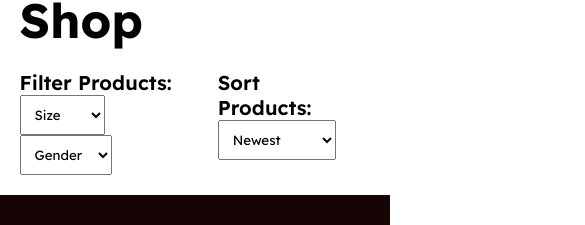
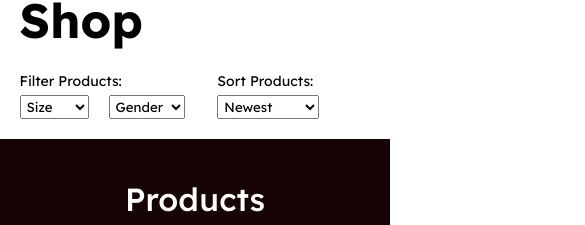
Before and after one commit to reshadintec/thof, a React (Create React App) app in the folder uidesign/: page /shop in a window 390 px wide. Shown: the part 120-345 px from the top of the page, 585 px wide, since content can reach past the window. Built offline with nearby package versions, Linux system fonts and the light colour scheme.

Commit message:
home page mobile responsive done

```diff
--- a/uidesign/src/components/Footer.jsx
+++ b/uidesign/src/components/Footer.jsx
@@ -1,6 +1,7 @@
 import styled from "styled-components";
 import LogoSrc from "../assets/GoldGradientmedium.png";
 import {FacebookOutlined, Instagram, LinkedIn, MailOutline, Phone, Room, Twitter, YouTube} from '@mui/icons-material';
+import { mobile } from "../responsive";
 const Container = styled.div`
   height: 40vh;
   background-color: #0b0b0b;
@@ -9,7 +10,8 @@ const Container = styled.div`
   padding: 60px 3% 20px;
   @media(min-width: 1442px){
     height: 36vh;
-  }
+  };
+   ${mobile({height:"auto",flexDirection: "column",gap:"2em"})};
 `;
 const Left = styled.div`
  flex: 1;
@@ -68,6 +70,7 @@ const Center = styled.div`
  flex-direction: column;
  flex-wrap: wrap;
  align-content: center;
+  ${mobile({display:"none"})};
 `;
 
 const Title= styled.h4`
--- a/uidesign/src/components/Products.jsx
+++ b/uidesign/src/components/Products.jsx
@@ -7,6 +7,7 @@ const MainContainer= styled.div`
   margin: 20px 0 100px ;
   padding: 20px 0;
   background: radial-gradient(circle, rgba(63,13,18,1) 0%, rgba(23,5,5,1) 50%);
+   ${mobile({margin: "20px 0 40px"})};
 `
 
 const Cotainer = styled.div`
--- a/uidesign/src/pages/Shop.jsx
+++ b/uidesign/src/pages/Shop.jsx
@@ -4,6 +4,7 @@ import { Footer } from "../components/Footer";
 import Navbar from "../components/Navbar";
 import { Newsletter } from "../components/Newsletter";
 import { Products } from "../components/Products";
+import { mobile } from "../responsive";
 
 const Cotainer = styled.div`
 `;
@@ -25,13 +26,16 @@ const Filter = styled.div`
 
 const FilterText = styled.span`
   font-size: 20px;
-  font-weight: 600;
+  font-weight: 400;
   margin-right: 20px;
+   ${mobile({fontSize:"14px"})};
 `;
 
 const Select = styled.select`
   padding: 10px;
   margin-right: 20px;
+  ${mobile({padding:"2px",marginTop:"5px"})};
+
 `;
 const Option = styled.option``;
 
```
